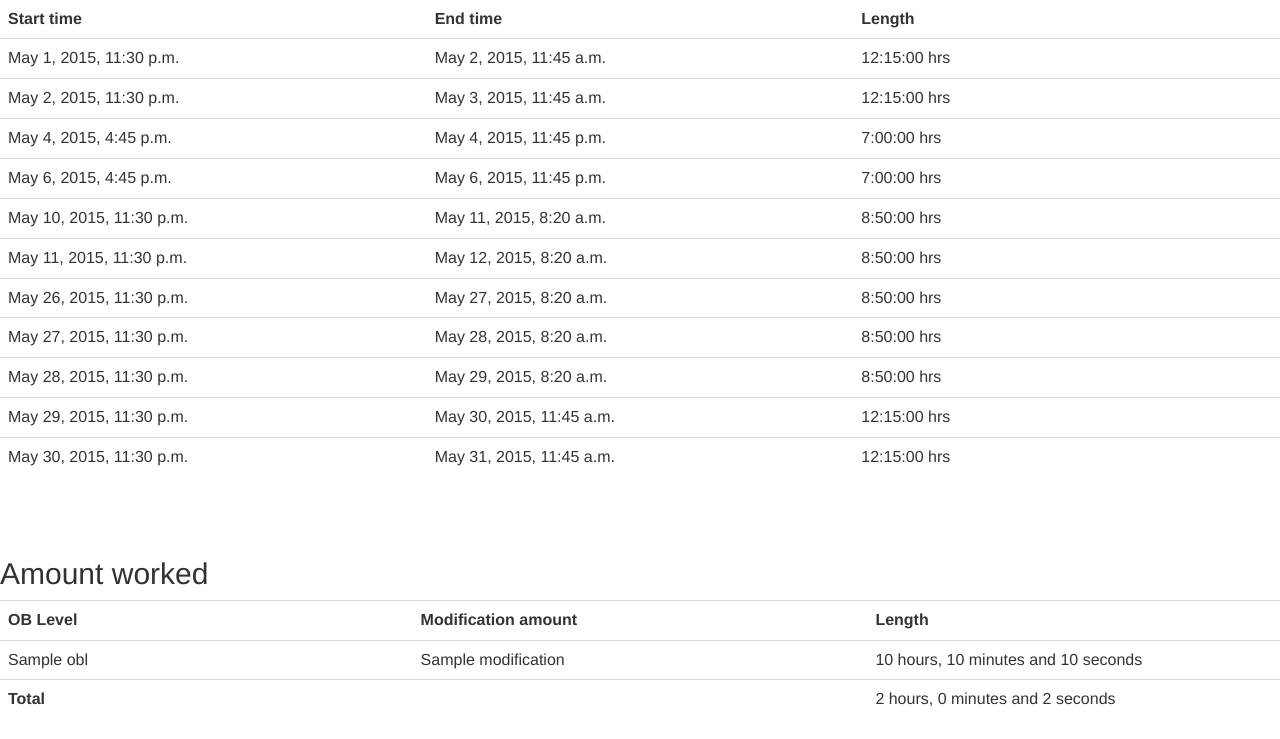
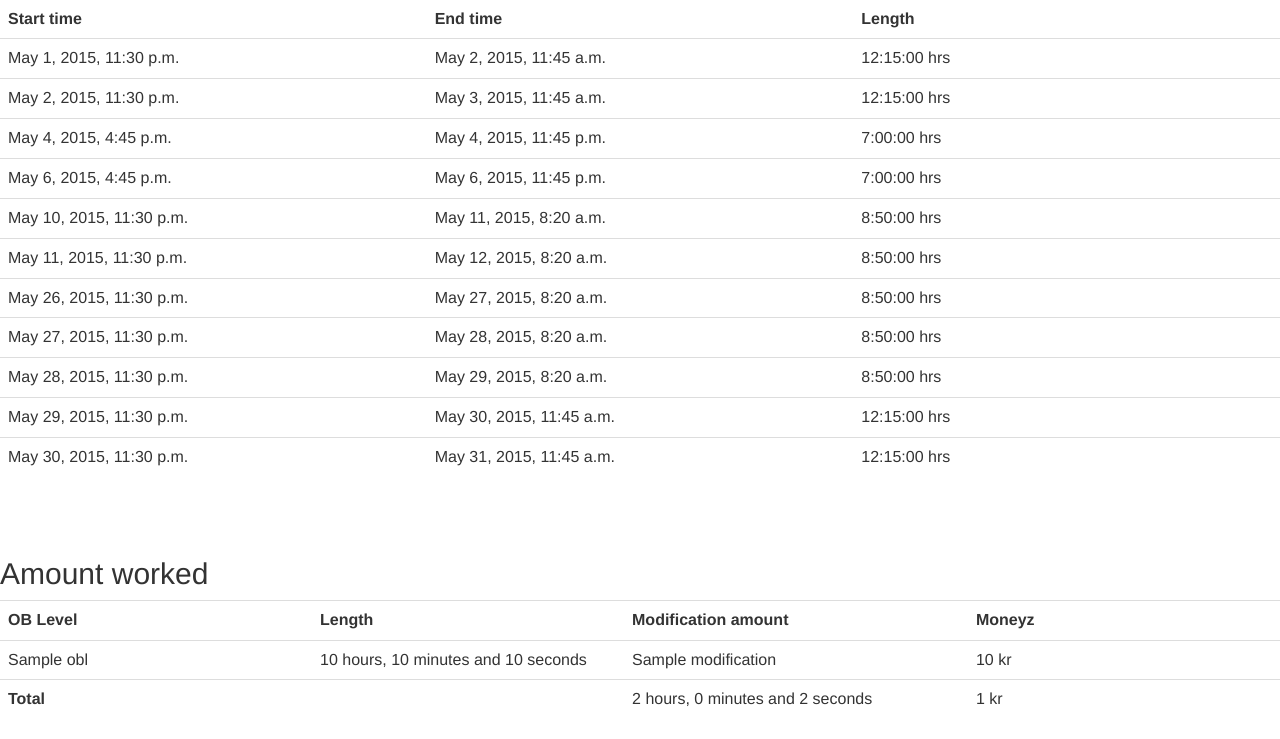
Before and after one commit to Unic0arn/timez, a Django app: template timereg/templates/timereg/showreport.html in a window 1280 px wide. Shown: the part 124-863 px from the top of the page. Run offline with Django 3.2, Linux system fonts and the light colour scheme; data comes from the database, SQL or seed files in the repository; both versions use the stored data as it was after the commit; tables that the repository leaves empty hold one stand-in row (values such as "Sample post"); the template is opened without the code that fills it: values that come from a table or form of the project are taken from there, most other values are stand-ins (such as "Sample title", 1, 10 or a date in 2020); some libraries are stand-ins or nearby versions.

Commit message:
Added salary calculaton

```diff
--- a/timereg/templates/timereg/showreport.html
+++ b/timereg/templates/timereg/showreport.html
@@ -39,22 +39,25 @@
 
     <tr>
     <th>OB Level</th>
+    <th>Length</th>
     <th>Modification amount</th>
-    <th>Length</th>
+    <th>Moneyz</th>
+
     </tr>
-    {% for obl,total_time in ob_sums.items   %}
+    {% for obl, time_money in ob_sums.items   %}
 
         <tr>
         <td>{{ obl.name }}</td>
+        <td>{{time_money.0.0 }} hours, {{time_money.0.1}} minutes and {{time_money.0.2}} seconds</td>
         <td>{{ obl.modification }}</td>
-        <td>{{total_time.0 }} hours, {{total_time.1}} minutes and {{total_time.2}} seconds</td>
+        <td>{{ time_money.1 }} kr </td>
         </tr>
     {% endfor %}
         <tr>
         <td> <b>Total</b> </td>
         <td></td>
         <td>{{total_time.0 }} hours, {{total_time.1}} minutes and {{total_time.2}} seconds</td>
-
+        <td> {{ total_moneyz }} kr</td>
     </table>
 {% else %}
     <p>No shifts registrered.</p>
```
Also changed, not shown: timereg/views.py (+6 -2 lines), db.sqlite3.
